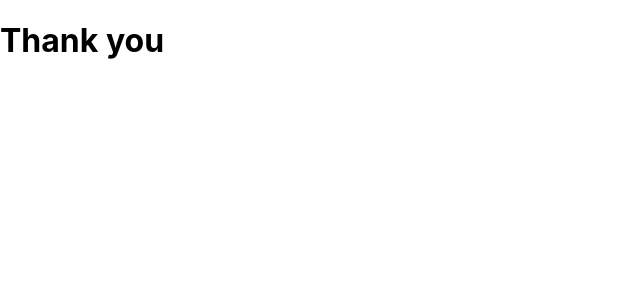
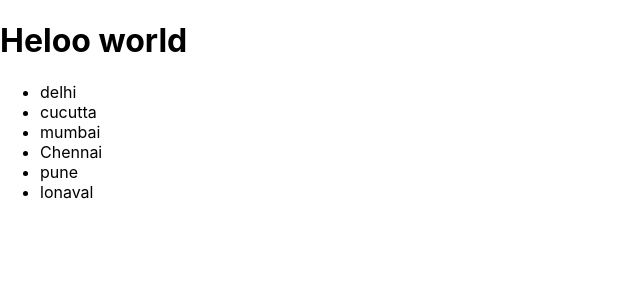
Before and after one commit to AKSHAY-MORE18/new-final-react-app-sb, a React (Create React App) app: page / in a window 1280 px wide. Shown: the top 300 px of the page, without its empty margins (0-640 px from the left). Built offline with nearby package versions, Linux system fonts and the light colour scheme.

Commit message:
working with map

```diff
--- a/src/App.js
+++ b/src/App.js
@@ -2,9 +2,16 @@ import logo from './logo.svg';
 import './App.css';
 
 function App() {
+  let title = "Heloo world";
+  let list = ["delhi", "cucutta", "mumbai", "Chennai", "pune", "lonaval"];
   return(
   <div>
-<h1>Thank you</h1>
+<h1>{title}</h1>
+<ul>
+{list.map((item)=>{
+return <li>{item}</li>;
+})}
+</ul>
     </div>
   );
 }
```
